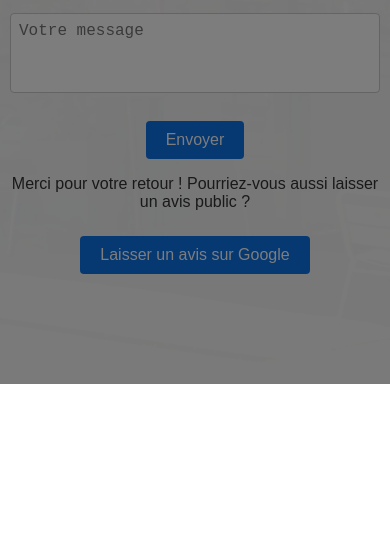
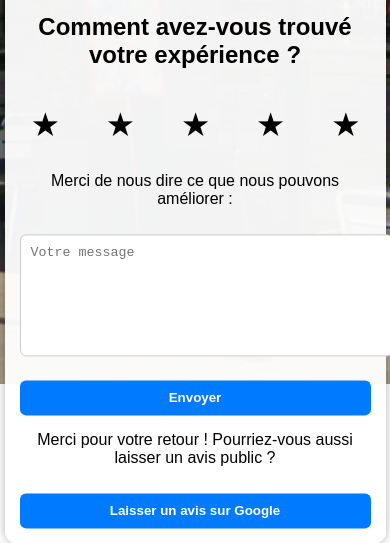
Before and after one commit to Baptistery/avis-app, a website: page public/index.html in a window 390 px wide. Shown: the part 460-1003 px from the top of the page. Before the commit the page ends 844 px from the top, so only its background shows below. Drawn offline with Linux system fonts and the light colour scheme.

Commit message:
Responsive mobile + suppression du flou

```diff
--- a/public/style.css
+++ b/public/style.css
@@ -1,140 +1,114 @@
-/* Styles globaux */
-
-body, html {
+/* Image de fond sans flou */
+body {
   margin: 0;
-  padding: 0;
-  height: 100%;
   font-family: Arial, sans-serif;
-  background: url('/background.jpg') no-repeat center center fixed;
-  background-size: cover;
-  filter: brightness(0.7); /* baisse un peu la luminosité */
+  position: relative;
+  min-height: 100vh;
   overflow-x: hidden;
 }
 
 .overlay {
   position: fixed;
-  top: 0;
-  left: 0;
-  right: 0;
-  bottom: 0;
-  background: rgba(0,0,0,0.4); /* légère superposition sombre */
-  z-index: 0;
+  z-index: -1;
+  background: url('/background.jpg') no-repeat center center/cover;
+  width: 100%;
+  height: 100%;
+  filter: brightness(0.7); /* légèrement assombri */
 }
 
+/* Conteneur principal centré */
 .container {
   position: relative;
   z-index: 1;
-  max-width: 400px;
-  margin: 50px auto;
-  background: rgba(255, 255, 255, 0.95);
-  padding: 20px 30px 30px 30px;
-  border-radius: 8px;
-  box-shadow: 0 0 10px rgba(0,0,0,0.25);
+  padding: 20px;
   text-align: center;
+  background-color: rgba(255, 255, 255, 0.95);
+  margin: 0 auto;
+  border-radius: 12px;
+  max-width: 500px;
+  box-shadow: 0 0 10px rgba(0,0,0,0.3);
+  width: 90vw;
+  top: 50%;
+  transform: translateY(50%);
 }
 
+/* Logo */
 .logo {
-  max-width: 120px;
-  margin: 0 auto 15px auto;
-  display: block;
+  max-width: 150px;
+  margin-bottom: 20px;
 }
 
-h2 {
-  margin-bottom: 20px;
-  color: #333;
-}
-
-/* Étoiles */
-
+/* Étoiles côte à côte */
 .stars {
+  margin: 20px 0;
   display: flex;
   justify-content: center;
   gap: 10px;
-  margin-bottom: 25px;
 }
 
 .star {
-  font-size: 36px;
+  font-size: 32px;
   background: none;
   border: none;
-  color: black; /* étoiles noires */
   cursor: pointer;
-  transition: color 0.3s;
-  padding: 0;
+  transition: transform 0.2s;
+  color: black;
 }
 
-.star.selected,
 .star:hover {
+  transform: scale(1.2);
+}
+
+.star.selected {
   color: gold;
 }
 
-/* Formulaire */
-
-#form-container {
-  margin-top: 15px;
+/* Zone de texte */
+textarea {
+  width: 100%;
+  height: 100px;
+  margin: 10px 0;
+  padding: 10px;
+  border-radius: 6px;
+  border: 1px solid #ccc;
+  resize: none;
 }
 
-textarea {
-  width: 100%;
-  height: 80px;
-  resize: none;
-  padding: 8px;
-  font-size: 16px;
-  border-radius: 4px;
-  border: 1px solid #ccc;
-  box-sizing: border-box;
-  text-align: left;
-}
-
+/* Boutons */
 button {
-  margin-top: 10px;
   padding: 10px 20px;
-  background-color: #0b72e8;
   border: none;
-  border-radius: 4px;
+  border-radius: 6px;
+  background-color: #007BFF;
   color: white;
   cursor: pointer;
-  font-size: 16px;
-  transition: background-color 0.3s;
+  font-weight: bold;
+  margin-top: 10px;
 }
 
 button:hover {
-  background-color: #095abb;
+  background-color: #0056b3;
 }
 
-/* Confirmation */
-
-#confirmation p {
-  margin-bottom: 15px;
-  font-size: 16px;
-  color: #333;
-}
-
-/* Responsive pour mobiles */
-
-@media (max-width: 480px) {
-  /* Container centré verticalement et horizontalement */
+/* ✅ Responsive mobile */
+@media (max-width: 600px) {
   .container {
     margin: 0 auto;
-    height: 100vh;
-    display: flex;
-    flex-direction: column;
-    justify-content: center; /* centre verticalement */
-    padding: 15px 10px;
-    max-width: 95%;
+    padding: 15px;
+    width: 90vw;
+    top: 50%;
+    transform: translateY(50%);
   }
 
-  /* Les étoiles sur une seule ligne, scroll horizontal si besoin */
-  .stars {
-    flex-wrap: nowrap;  /* empêcher retour à la ligne */
-    overflow-x: auto;   /* scroll horizontal si trop petit */
-    justify-content: center;
+  .star {
+    font-size: 28px;
   }
 
-  /* Boîte de message centrée */
-  textarea {
-    display: block;
-    margin: 0 auto;
-    text-align: left; /* texte aligné à gauche pour écrire plus naturellement */
+  .logo {
+    max-width: 120px;
+  }
+
+  button {
+    width: 100%;
   }
 }
```
